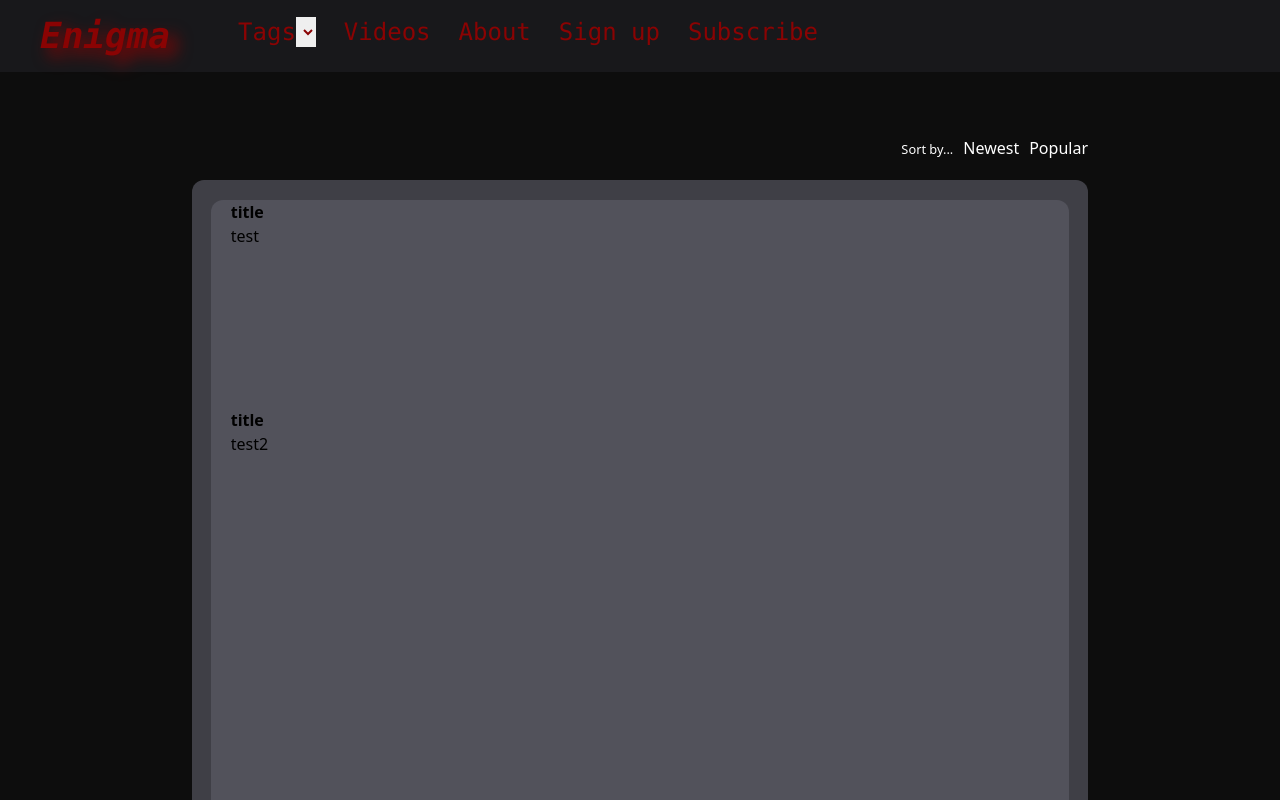
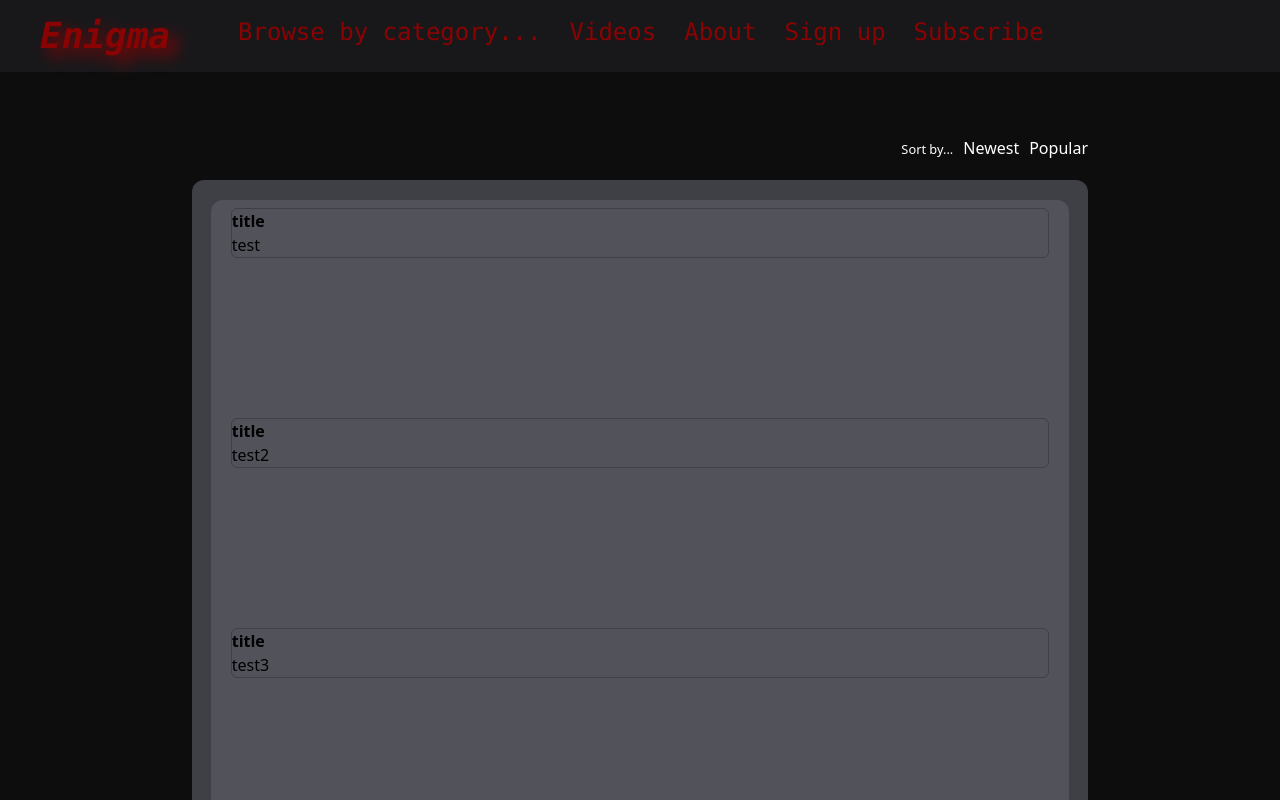
Before and after one commit to OblivionNoir/Enigma-site, a React (Create React App) app in the folder enigma-site/: page / in a window 1280 px wide. Shown: the top 800 px of the page. Built offline with nearby package versions, Linux system fonts and the light colour scheme.

Commit message:
stylizing, setting up category menu

```diff
--- a/enigma-site/src/App.css
+++ b/enigma-site/src/App.css
@@ -8,3 +8,10 @@ main {
   margin: auto;
 
 }
+
+article {
+  border: .15vh solid rgb(63, 63, 70);
+  border-radius: 0.375rem;
+  margin-top: 1vh;
+
+}
--- a/enigma-site/src/App.jsx
+++ b/enigma-site/src/App.jsx
@@ -19,30 +19,49 @@ class Navbar extends React.Component {
             <li className='drop-shadow-title text-4xl mr-10'><a href=""><b><i>Enigma</i></b></a></li>
         );
     };
+    //starts off hidden
+    createCategoryChildren() {
+        return (
+            <React.Fragment>
+                <div className='acc_child'>Dark Web</div>
+                <div className='acc_child'>Internet Culture</div>
+                <div className='acc_child'>Cybersecurity</div>
+                <div className='acc_child'>Media/Entertainment</div>
+                <div className='acc_child'>Scary</div>
+                <div className='acc_child'>Unsolved</div>
+                <div className='acc_child'>Fictional</div>
+            </React.Fragment>
+        )
+    }
+    removeCategoryChildren() {
+        let acc_children = document.getElementsByClassName
+        for (let i = 0; i < acc_children.length; i++) {
+            acc_children[i].style.display = "none";
+        }
+    }
+    //determines what to do when button is clicked, render or remove
+    controlTagMenu() {
+
+    }
+
     render() {
         return (
             <nav className="text-blood text-2xl static w-screen">
                 <ul className='bg-zinc-900 flex flex-row justify-start space-x-7 py-4 pl-10 font-mono'>
-                    <this.handleShadow />
-                    <li>
-                        <label for="Tags">Tags</label>
-                        <select name="Tags">
-                            <option></option>
-                            <option></option>
-                            <option></option>
-                            <option></option>
-                            <option></option>
-                        </select>
-                    </li>
+                    <li><this.handleShadow /></li>
+                    <li><button id="acc_menu" onClick={this.controlTagMenu}>Browse by category...</button></li>
                     <li><a href="">Videos</a></li>
                     <li><a href="">About</a></li>
                     <li><a href="">Sign up</a></li>
                     <li><a href="">Subscribe</a></li>
                 </ul>
             </nav>
+
         );
     };
 };
+
+
 class MiniNav extends React.Component {
     render() {
         return (//toss in some SVG
@@ -72,6 +91,10 @@ class ScrollFeed extends React.Component {
                             <caption><b>title</b></caption>
                             <p>test2</p>
                         </article>
+                        <article>
+                            <caption><b>title</b></caption>
+                            <p>test3</p>
+                        </article>
                     </div>
                 </section>
             </main>
@@ -80,9 +103,6 @@ class ScrollFeed extends React.Component {
 };
 //do the main rendering here
 class MainSite extends React.Component {
-    constructor(props) {
-        super(props);
-    };
     render() {
         return (
             <React.Fragment>
```
